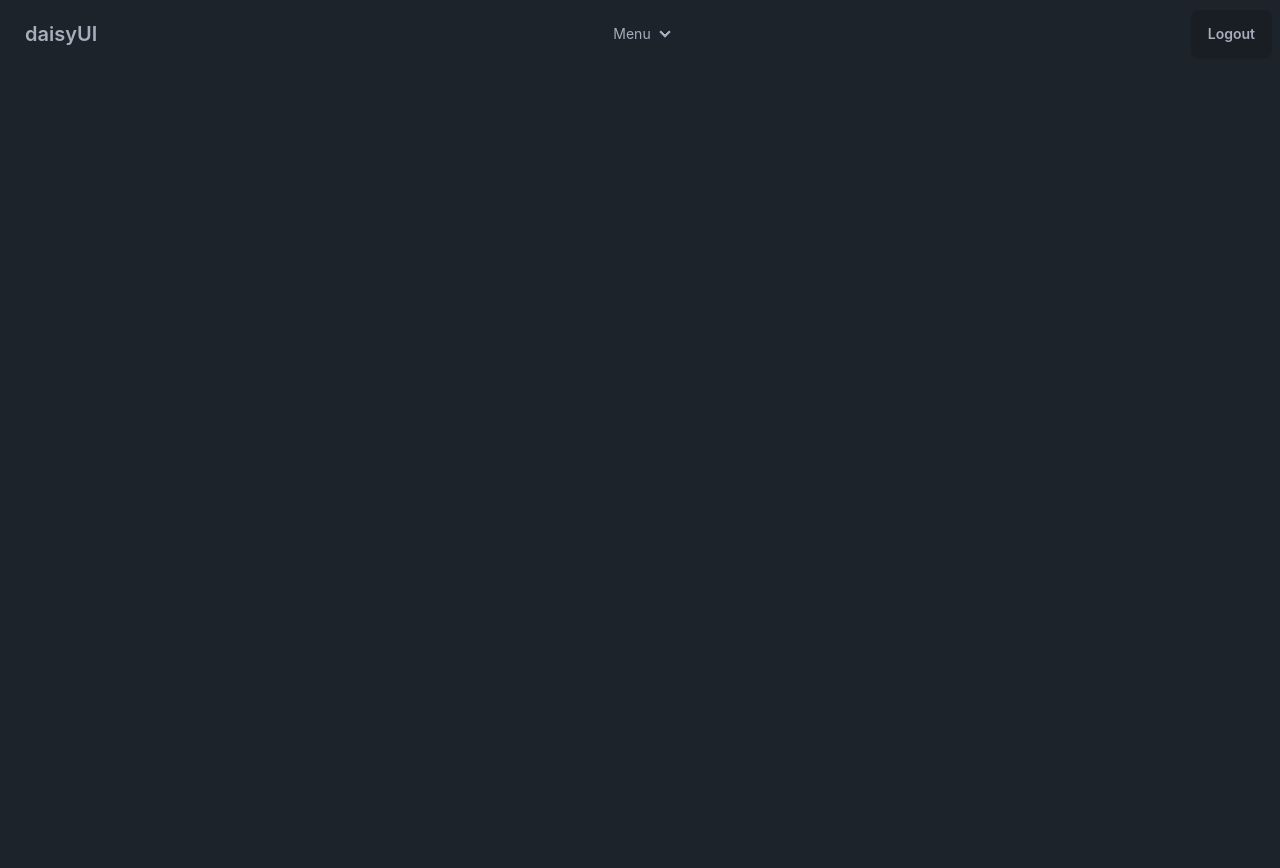
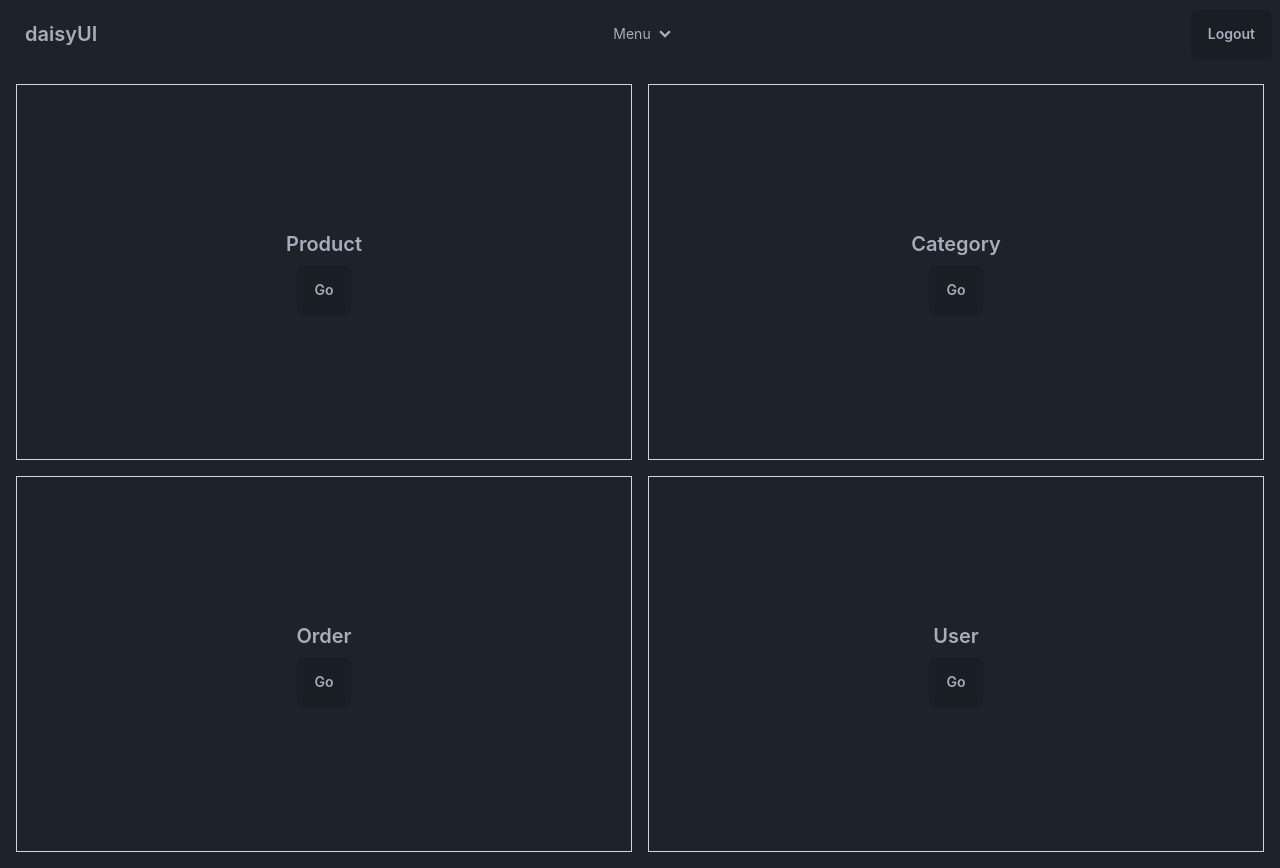
Before and after one commit to dzikfr/technical-test-eduwork, a React (Vite) app in the folder frontend/: page /admin in a window 1280 px wide. Before the commit the page ends 800 px from the top, so only its background shows below. Built offline with nearby package versions, Linux system fonts and the light colour scheme.

Commit message:
improve dashboard admin

```diff
--- a/frontend/src/pages/Admin.jsx
+++ b/frontend/src/pages/Admin.jsx
@@ -1,12 +1,58 @@
-import React from 'react'
-import Navbar from '../components/Navbar'
+import React from "react";
+import Navbar from "../components/Navbar";
+import { Link } from "react-router-dom";
 
 const Admin = () => {
   return (
     <div>
-      <Navbar/>
+      <Navbar />
+      <div className="grid grid-cols-2 grid-rows-2 gap-4 min-h-screen p-4">
+        <div className="border border-gray-300 p-4 flex items-center justify-center">
+          <div className="card-body items-center text-center">
+            <h2 className="card-title">Product</h2>
+            <div className="card-actions">
+              <Link to={"/admin/product"} className="btn">
+                Go
+              </Link>
+            </div>
+          </div>
+        </div>
+
+        <div className="border border-gray-300 p-4 flex items-center justify-center">
+          <div className="card-body items-center text-center">
+            <h2 className="card-title">Category</h2>
+            <div className="card-actions">
+              <Link to={"/admin/category"} className="btn">
+                Go
+              </Link>
+            </div>
+          </div>
+        </div>
+
+        <div className="border border-gray-300 p-4 flex items-center justify-center">
+          <div className="card-body items-center text-center">
+            <h2 className="card-title">Order</h2>
+            <div className="card-actions">
+              <Link to={"/admin/order"} className="btn">
+                Go
+              </Link>
+            </div>
+          </div>
+        </div>
+
+        <div className="border border-gray-300 p-4 flex items-center justify-center">
+          <div className="card-body items-center text-center">
+            <h2 className="card-title">User</h2>
+            <div className="card-actions">
+              <Link to={"/admin/user"} className="btn">
+                Go
+              </Link>
+            </div>
+          </div>
+        </div>
+      </div>
     </div>
-  )
-}
+  );
+};
 
-export default Admin
+export default Admin;
```
